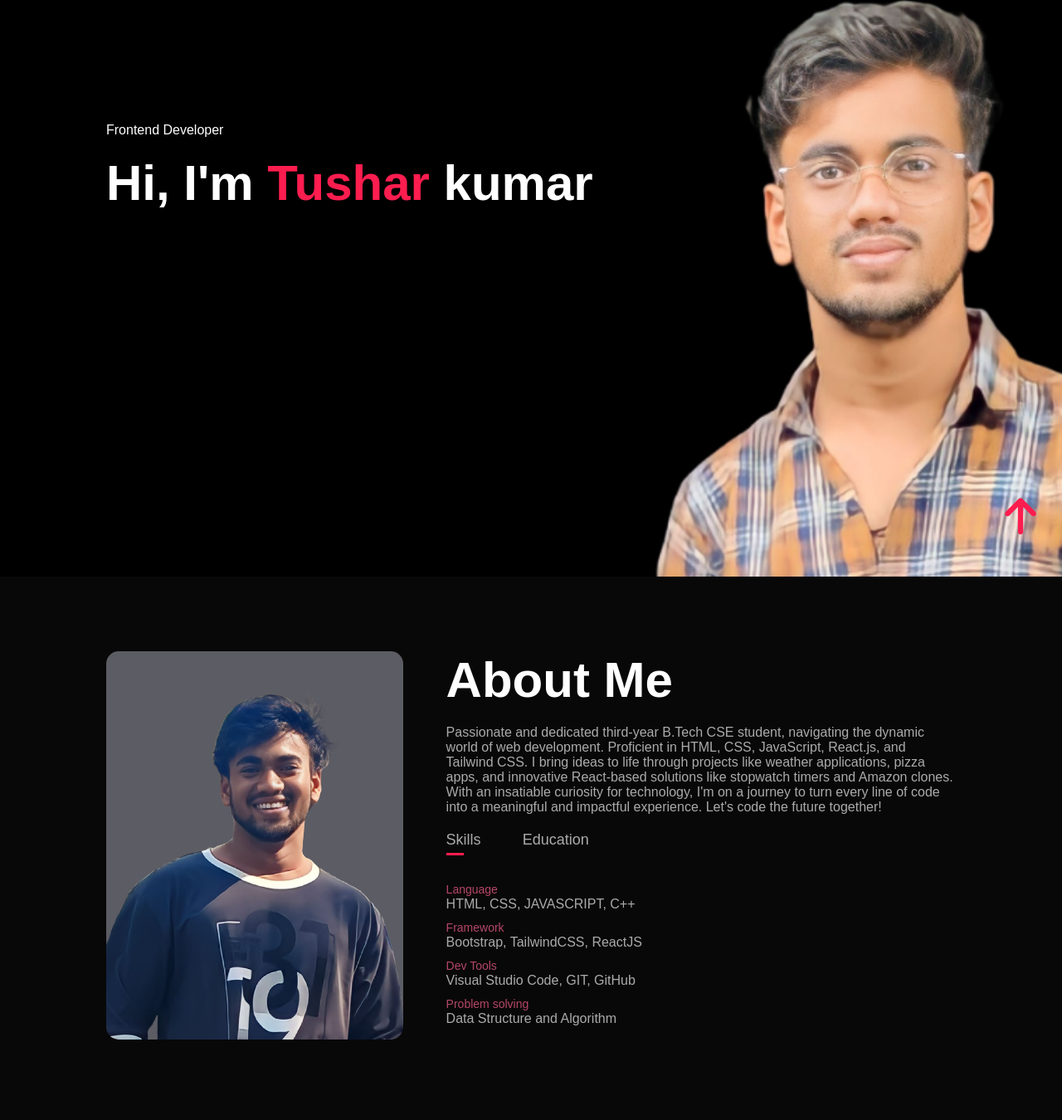
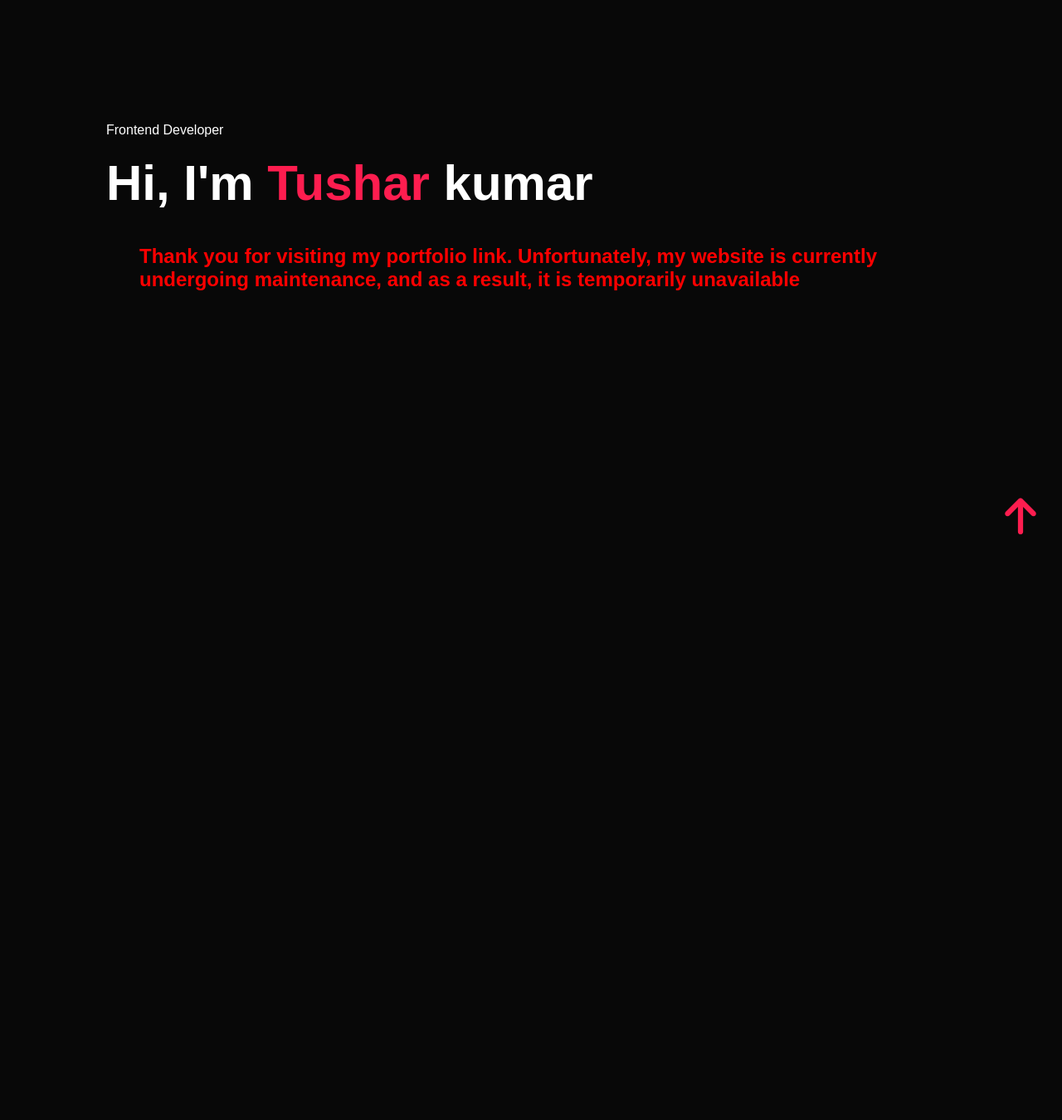
Before and after one commit to tushar11kumar2001/my_portfolio2, a plain HTML site: page index.html in a window 1280 px wide. Shown: the part 105-1455 px from the top of the page at 83% size. After the commit the page ends 800 px from the top, so only its background shows below. Drawn offline with Linux system fonts and the light colour scheme.

Commit message:
stop for some reasons

```diff
--- a/index.html
+++ b/index.html
@@ -35,12 +35,18 @@
         <div class="header-text">
           <p>Frontend Developer</p>
           <h1>Hi, I'm <span>Tushar</span> kumar</h1>
+
+
+          <h2 id="stopped"> Thank you for visiting my portfolio link. Unfortunately, my website is currently undergoing maintenance, and as a result, it is temporarily unavailable</h2>
         </div>
+      </div>
+      <div>
+
       </div>
     </div>
 
     <!-- about section -->
-    <div id="about">
+    <!-- <div id="about">
       <div class="container">
         <div class="row">
           <div class="about-col-1">
@@ -99,10 +105,10 @@
           </div>
         </div>
       </div>
-    </div>
+    </div> -->
 
     <!--********************portfolio******************************-->
-    <div id="portfolio">
+    <!-- <div id="portfolio">
       <div class="container">
         <h1 class="subtitle">My Work</h1>
         <div class="work-list">
@@ -115,10 +121,10 @@
 
         <button class="btn" id="seemore">See more</button>
       </div>
-    </div>
+    </div> -->
 
     <!--******************************contact****************************-->
-    <div id="contact">
+    <!-- <div id="contact">
       <div class="container">
         <div class="row">
           <div class="contact-left">
@@ -169,9 +175,9 @@
       <div class="thankyou">
         <p>THANK YOU !!</p>
       </div>
-    </div>
+    </div> -->
 
-    <script src="index.js"></script>
+    <!-- <script src="index.js"></script>
     <script>
       const scriptURL =
         "https://script.google.com/macros/s/AKfycbwSM-EzDMculqWYBKmY5QSldXKqaQZeVfY_wHl7gdw8G9l-3qKCxanNzs2dVUrMfI-a1w/exec";
@@ -190,6 +196,6 @@
           })
           .catch((error) => console.error("Error!", error.message));
       });
-    </script>
+    </script> -->
   </body>
 </html>
--- a/style.css
+++ b/style.css
@@ -13,6 +13,10 @@ body {
     color: #fff;
 }
 
+#stopped{
+    color: red;
+    margin: 40px;
+}
 .arrow{
     position: fixed;
     right: 0;
@@ -30,7 +34,7 @@ body {
 #header {
     width: 100%;
     height: 100vh;
-    background-image: url("./images/bg1.png");
+    /* background-image: url("./images/bg1.png"); */
     background-repeat: no-repeat;
     background-size: cover;
     background-position: center;
```
